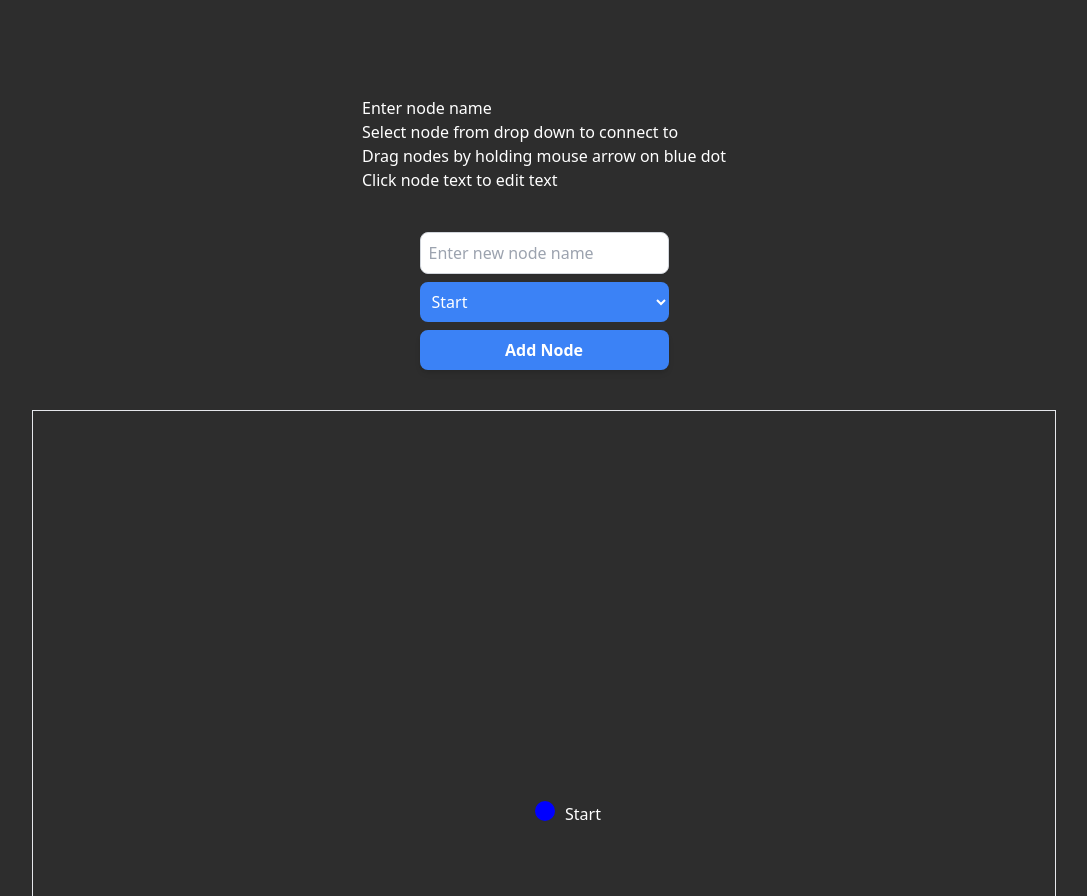
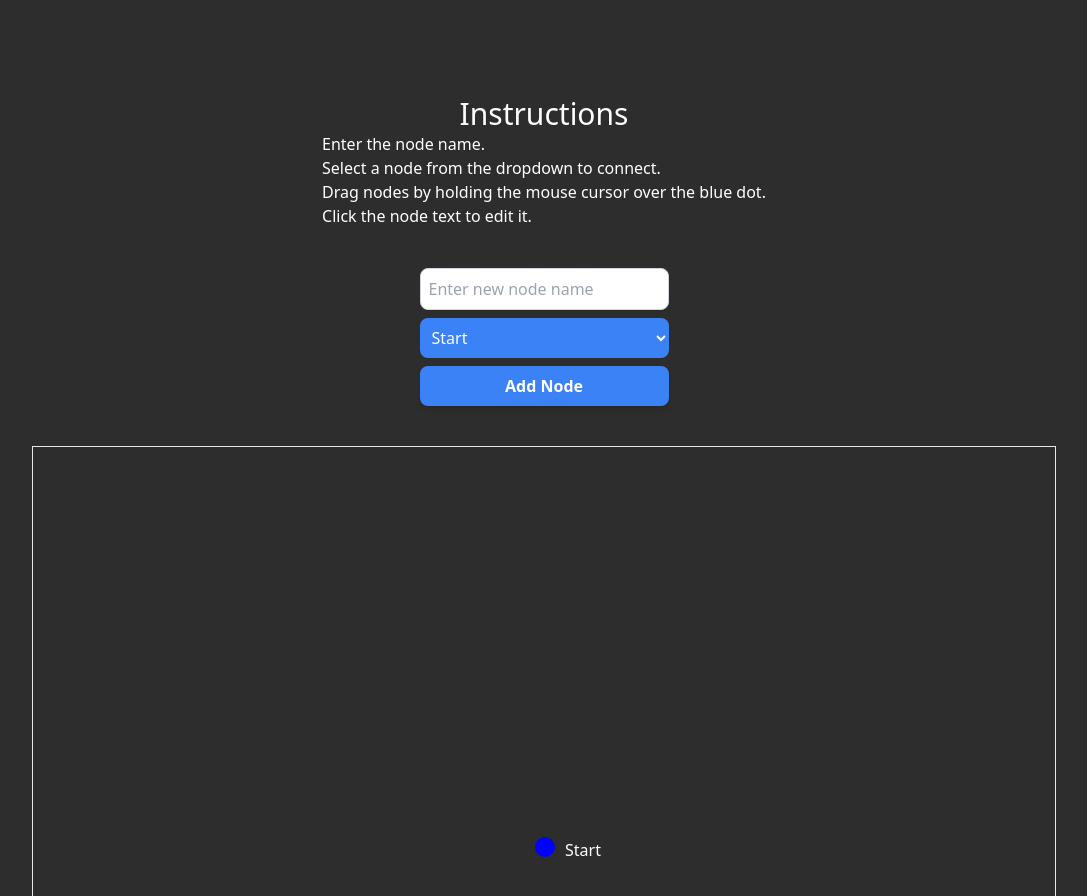
Before and after one commit to V381/V-Mind-Mapping, a Next.js app in the folder client/: page / in a window 1280 px wide. Shown: the top 896 px of the page, without its empty margins (96-1183 px from the left). Built offline with nearby package versions, Linux system fonts and the light colour scheme.

Commit message:
instructions updated

```diff
--- a/client/src/app/page.tsx
+++ b/client/src/app/page.tsx
@@ -62,12 +62,13 @@ export default function Home() {
 
   return (
     <main className="flex min-h-screen flex-col items-center justify-between p-24 text-white">
-      <ul className='pb-10'>
-        <li>Enter node name</li>
-        <li>Select node from drop down to connect to</li>
-        <li>Drag nodes by holding mouse arrow on blue dot</li>
-        <li>Click node text to edit text</li>
-      </ul>
+      <h1 className='text-3xl'>Instructions</h1>
+      <ol className='pb-10'>
+        <li>Enter the node name.</li>
+        <li>Select a node from the dropdown to connect.</li>
+        <li>Drag nodes by holding the mouse cursor over the blue dot.</li>
+        <li>Click the node text to edit it.</li>
+      </ol>
       <div className="flex flex-col space-y-2">
         <input
           type="text"
```
